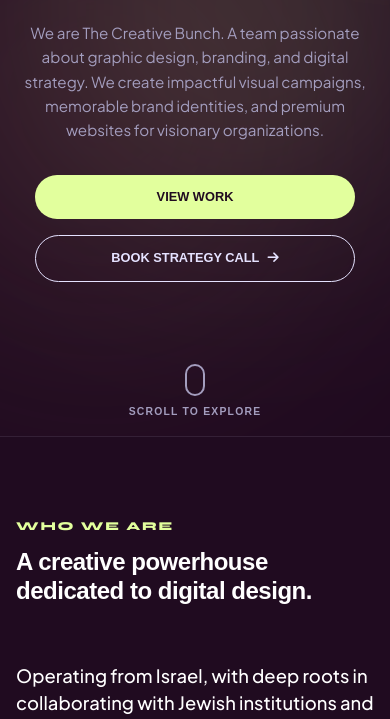
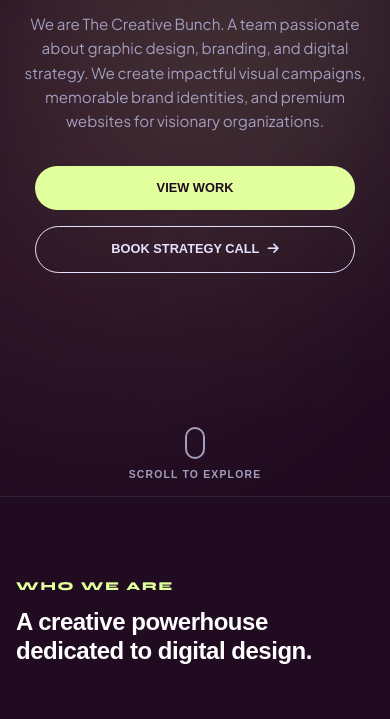
Before and after one commit to Prehas/the-creative-bunch-website, a plain HTML site: page index.html in a window 390 px wide. Shown: the part 348-1067 px from the top of the page. Drawn offline with Linux system fonts and the light colour scheme; a script that the page names is missing; a web font is replaced by a local one.

Commit message:
Fix mobile hero layout and cache bust assets

```diff
--- a/index.html
+++ b/index.html
@@ -12,7 +12,7 @@
     <!-- FontAwesome for Icons -->
     <link rel="stylesheet" href="https://cdnjs.cloudflare.com/ajax/libs/font-awesome/6.4.0/css/all.min.css">
     <!-- Custom CSS -->
-    <link rel="stylesheet" href="style.css">
+    <link rel="stylesheet" href="style.css?v=20260523-hero-cache-fix">
 </head>
 <body>
     <!-- Custom Cursor Glow Background -->
@@ -351,6 +351,6 @@
     </footer>
 
     <!-- Custom JS -->
-    <script src="main.js"></script>
+    <script src="main.js?v=20260523-hero-cache-fix"></script>
 </body>
 </html>
--- a/style.css
+++ b/style.css
@@ -300,12 +300,19 @@ p {
 /* Hero Section */
 .hero-section {
     min-height: 100vh;
+    min-height: 100svh;
     display: flex;
     align-items: center;
     justify-content: center;
     position: relative;
-    padding-top: 100px;
+    padding: 100px 0 96px;
     z-index: 1;
+}
+
+@supports (min-height: 100dvh) {
+    .hero-section {
+        min-height: 100dvh;
+    }
 }
 
 .hero-bg-shapes {
@@ -419,7 +426,7 @@ p {
 
 .hero-scroll-indicator {
     position: absolute;
-    bottom: 30px;
+    bottom: clamp(18px, 4svh, 30px);
     display: flex;
     flex-direction: column;
     align-items: center;
@@ -1080,8 +1087,9 @@ p {
 
     /* Hero */
     .hero-section {
-        padding-top: 80px;
-        min-height: calc(100vh - 60px);
+        min-height: 100vh;
+        min-height: 100svh;
+        padding: 80px 0 86px;
     }
     .hero-bird-stage {
         inset: 74px 0 70px;
@@ -1259,7 +1267,7 @@ p {
         padding: 0 1rem;
     }
     .hero-section {
-        padding-top: 70px;
+        padding: 70px 0 78px;
     }
     .hero-title {
         font-size: 1.85rem;
@@ -1317,7 +1325,7 @@ p {
         margin-bottom: 1.5rem;
     }
     .hero-scroll-indicator {
-        bottom: 15px;
+        bottom: max(12px, env(safe-area-inset-bottom));
     }
     .scroll-text {
         font-size: 0.65rem;
```
